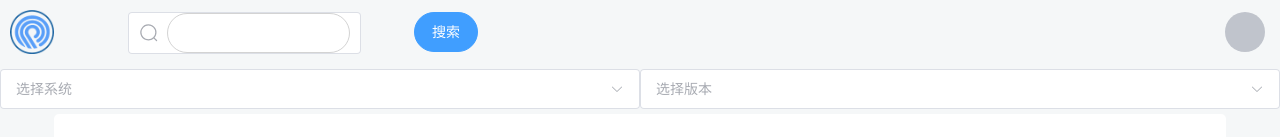
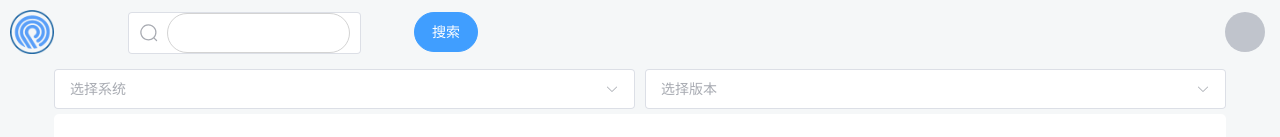
Before and after one commit to Future-Machine-Research-Institute/TumbleweedWebSide, a Vue app: page /home in a window 1280 px wide. Shown: the top 137 px of the page. Built offline with nearby package versions, Linux system fonts and the light colour scheme.

Commit message:
主页UI结构调整

```diff
--- a/src/views/Home.vue
+++ b/src/views/Home.vue
@@ -1,30 +1,18 @@
 <template>
-    <!-- <div class = "head"></div> -->
     <home-head class = "head"></home-head>
-    <!-- <div class = "filter-bar"></div> -->
-    <home-filter class = "filter-bar"></home-filter>
-    <div class = "container">
-        <div class = "item">1</div>
-        <div class = "item">2</div>
-        <div class = "item">3</div>
-        <div class = "item">4</div>
-        <div class = "item">5</div>
-        <div class = "item">6</div>
-        <div class = "item">7</div>
-        <div class = "item">8</div>
-        <div class = "item">9</div>
-        <div class = "item">10</div>
-    </div>
-
+    <home-filter class = "filter"></home-filter>
+    <home-container class = "container"></home-container>
 </template>
 
 <script>
     import HomeHead from "./HomeHead.vue"
     import HomeFilter from "./HomeFilter.vue"
+    import HomeContainer from "./HomeContainer.vue"
     export default {
-        components:{
+        components: {
             HomeHead,
-            HomeFilter
+            HomeFilter,
+            HomeContainer
         },
         data() {
             return {
@@ -52,9 +40,10 @@
     /* background-color: rgb(236, 236, 236); */
 }
 
-.filter-bar {
-    width: 100vw;
+.filter {
+    width: calc(90vw + 20px);
     height: 50px;
+    margin-left: calc(5vw - 10px);
     /* background-color: lightgrey; */
 
 }
@@ -62,40 +51,6 @@
 .container {
     width: 90vw;
     height: calc(100vh - 164px);
-    margin: 0 auto;
-    background-color: white;
-    display: grid;
-    justify-content: space-evenly;
-    grid-template-columns: repeat(auto-fill, 250px);
-    grid-template-rows: repeat(auto-fill, 100px);
-    grid-gap: 20px;
-    gap: 20px;
-    overflow: auto;
-    padding-top: 25px;
-    padding-bottom: 25px;
-    padding-left: 10px;
-    padding-right: 10px;
-
-    -ms-overflow-style: none;
-    scrollbar-width: none;
-
-    /* border: 0.2px solid lightgray; */
-    border-radius: 5px;
 }
 
-.container::-webkit-scrollbar {
-    display:none;/*隐藏滚动条*/
- }
-
-.item {
-    width: 250px;
-    height: 100px;
-    /* background-color: bisque; */
-    background-color: white;
-    border-radius: 5px;
-    border: 0.2px solid lightgray;
-    /* box-shadow: 0 0 30px #DCDFE6; */
-}
-
-
 </style>
--- /dev/null
+++ b/src/views/HomeContainer.vue
@@ -0,0 +1,74 @@
+<template>
+    <div class = "main">
+        <div class = "item">1</div>
+        <div class = "item">2</div>
+        <div class = "item">3</div>
+        <div class = "item">4</div>
+        <div class = "item">5</div>
+        <div class = "item">6</div>
+        <div class = "item">7</div>
+        <div class = "item">8</div>
+        <div class = "item">9</div>
+        <div class = "item">10</div>
+    </div>
+</template>
+
+<script>
+    export default {
+        data() {
+            return {
+
+            }
+        },
+        //生命周期 - 创建完成,访问当前this实例
+        created() {
+
+        },
+        //生命周期 - 挂载完成,访问DOM元素
+        mounted() {
+
+        }
+    }
+</script>
+
+<style scoped>
+/* @import url(); 引入css类 */
+
+.main {
+    width: 90vw;
+    height: calc(100vh - 164px);
+    margin: 0 auto;
+    background-color: white;
+    display: grid;
+    justify-content: space-evenly;
+    grid-template-columns: repeat(auto-fill, 250px);
+    grid-template-rows: repeat(auto-fill, 100px);
+    grid-gap: 20px;
+    gap: 20px;
+    overflow: auto;
+    padding-top: 25px;
+    padding-bottom: 25px;
+    padding-left: 10px;
+    padding-right: 10px;
+
+    -ms-overflow-style: none;
+    scrollbar-width: none;
+
+    border-radius: 5px;
+}
+
+.main::-webkit-scrollbar {
+    display:none;/*隐藏滚动条*/
+ }
+
+.item {
+    width: 250px;
+    height: 100px;
+    /* background-color: bisque; */
+    background-color: white;
+    border-radius: 5px;
+    border: 0.2px solid lightgray;
+    /* box-shadow: 0 0 30px #DCDFE6; */
+}
+
+</style>
--- a/src/views/HomeFilter.vue
+++ b/src/views/HomeFilter.vue
@@ -1,6 +1,6 @@
 <template>
     <div class = "main">
-        <el-select v-model = "temp1" class="m-2" placeholder="选择系统" size="large">
+        <el-select v-model = "system" class="system-select" placeholder="选择系统" size="large">
             <el-option
             v-for="item in systems"
             :key="item.value"
@@ -9,7 +9,7 @@
             >
             </el-option>
         </el-select>
-        <el-select v-model = "temp2" class="m-2" placeholder="选择版本" size="large">
+        <el-select v-model = "version" class="version-select" placeholder="选择版本" size="large">
             <el-option
             v-for="item in versions"
             :key="item.value"
@@ -53,8 +53,8 @@
                     label: '正式版',
                   }
                   ],
-                temp1 : "",
-                temp2 : ""
+                system : "",
+                version : ""
             }
         },
         //生命周期 - 创建完成,访问当前this实例
@@ -73,8 +73,16 @@
 
 .main {
     display: flex;
-    justify-content: space-evenly;
+    justify-content: left;
     align-items: center;
 }
 
+/* .system-select {
+
+} */
+
+.version-select {
+  margin-left: 10px;
+}
+
 </style>
```
